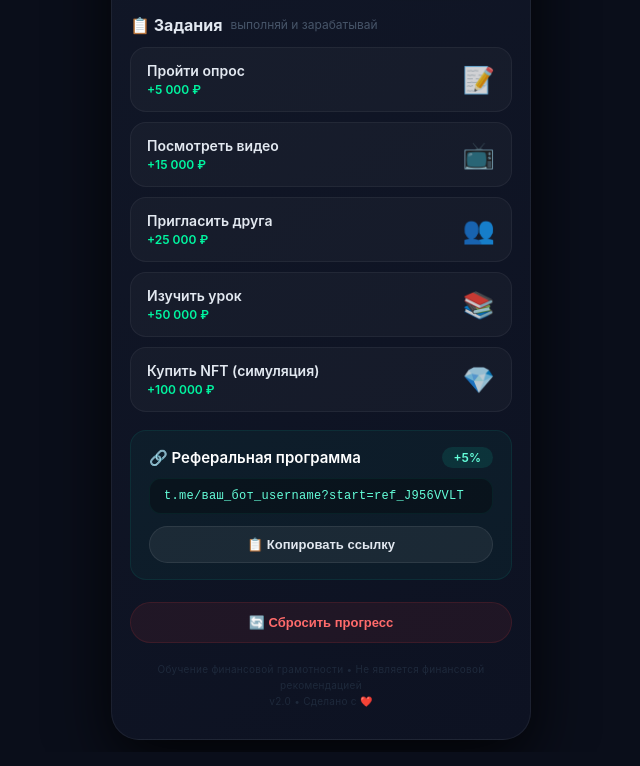
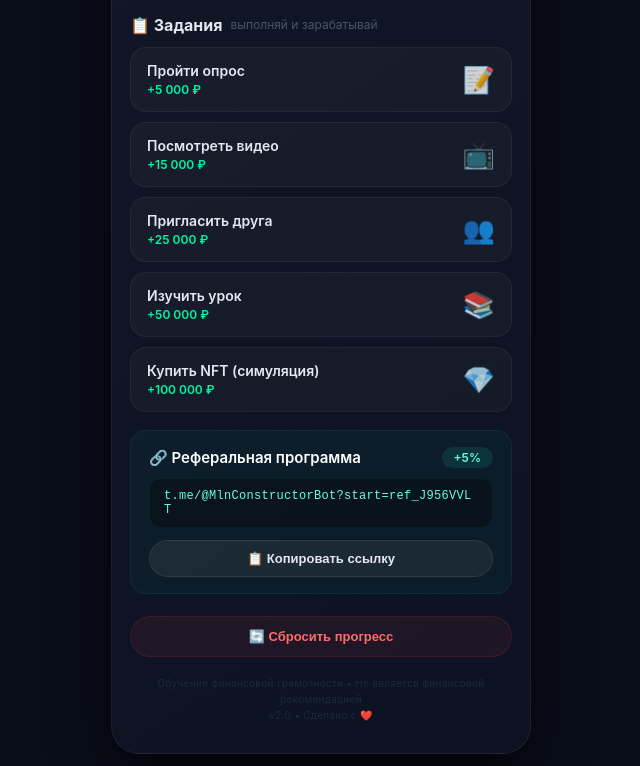
Before and after one commit to croxu/mln-app, a plain HTML site: page index.html in a window 1280 px wide. Shown: the part 455-1221 px from the top of the page, without its empty margins (319-959 px from the left). Drawn offline with Linux system fonts and the light colour scheme.

Commit message:
Add index html

```diff
--- a/index.html
+++ b/index.html
@@ -764,7 +764,7 @@
             }
 
             // Реферальная ссылка
-            const botUsername = 'ваш_бот_username'; // ЗАМЕНИТЕ НА СВОЙ
+            const botUsername = '@MlnConstructorBot'; // ЗАМЕНИТЕ НА СВОЙ
             document.getElementById('refLink').textContent =
                 `t.me/${botUsername}?start=ref_${state.refCode}`;
 
```
